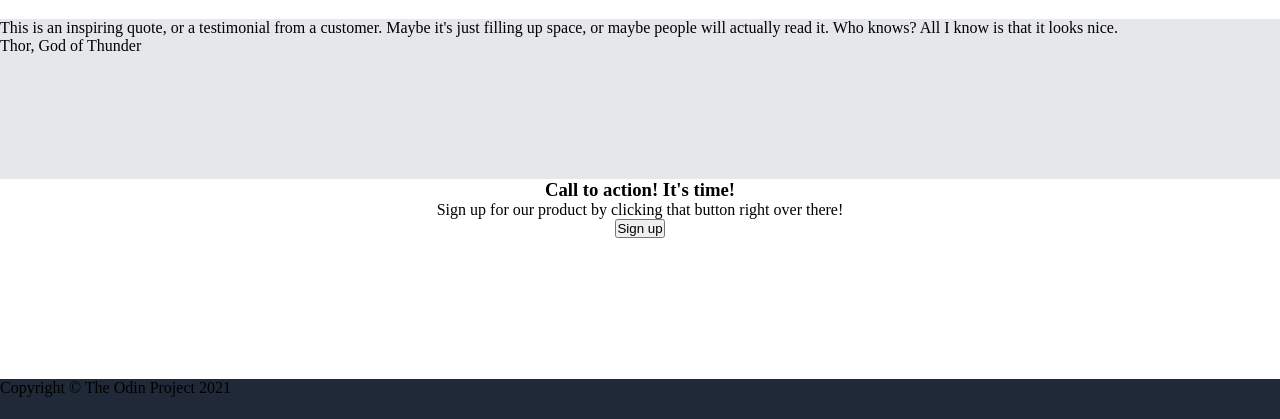
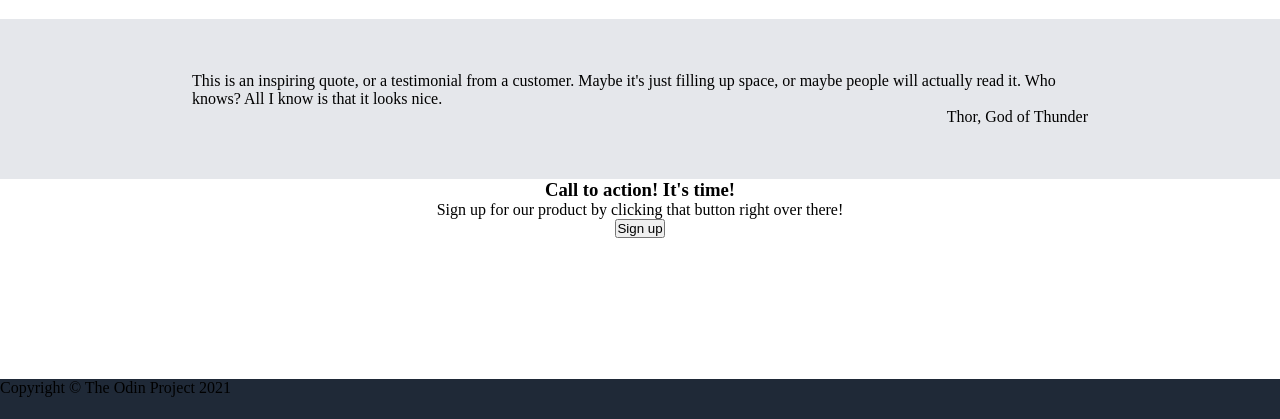
Before and after one commit to Andre-Carr/odin-landing-page, a plain HTML site: page index.html in a window 1280 px wide. Shown: the part 381-800 px from the top of the page. Drawn offline with Linux system fonts and the light colour scheme.

Commit message:
Create layout for index page quote section

```diff
--- a/styles.css
+++ b/styles.css
@@ -91,7 +91,18 @@ body {
 /* Quote styles */
 .quote {
     background-color: #e5e7eb;
+    padding: 0 15%;
+
     flex-basis: 20%;
+
+    display: flex;
+    flex-flow: column nowrap;
+    justify-content: center;
+    align-items: center;
+}
+
+.quote figcaption {
+    align-self: flex-end;
 }
 
 /* Footer Styles */
```
